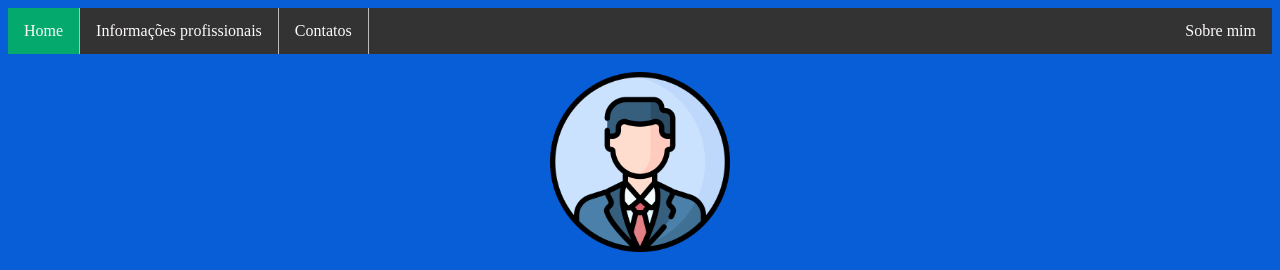
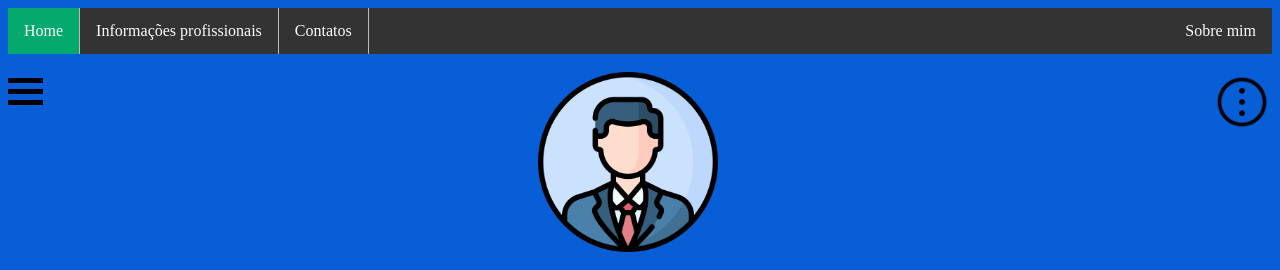
Before and after one commit to MiguelProgramas/Projeto-Curriculum-Vitae, a plain HTML site: page index.html in a window 1280 px wide. Shown: the top 270 px of the page. Drawn offline with Linux system fonts and the light colour scheme.

Commit message:
Dois ícones de menus foram adicionados: o de menu lateral (3 barras) e o menu de opções (3 bolinhas) usando extensivamente de CSS e marcação de 'div'.

```diff
--- a/index.html
+++ b/index.html
@@ -45,7 +45,7 @@ body {
     background-color: #085ed7;
 }
 /*O código do W3schools acaba aqui. */
-img {
+#Perfil {
     margin-left: auto;
     margin-right: auto;
     width:180px;
@@ -56,6 +56,22 @@ img {
 }
 h1 {
     text-align: center;
+}
+.Menu-esquerdo > div {
+    width: 35px;
+    height: 5px;
+    background-color: black;
+    margin: 6px 0;
+}
+.Menus > .Menu-esquerdo{
+    float:left;
+    clear:none;
+}
+#Opções {
+    width: 60px;
+}
+.Menus > .Menu-direito {
+    float:right;
 }
 </style>
 <body>
@@ -68,5 +84,15 @@ h1 {
     <li><a href="#contatos">Contatos</a></li>
     <li style="float:right"><a href="#sobre">Sobre mim</a></li>
 </ul><br>
-<img src="imagem de perfil.png" alt="Imagem de perfil">
+<div class="Menus">
+    <div class="Menu-esquerdo">
+        <div></div>
+        <div></div>
+        <div></div>
+    </div>
+    <div class="Menu-direito">
+        <img id="Opções" src="3 pontos ícone.png" alt="ícone de opções">
+    </div>
+</div>
+<img id="Perfil" src="imagem de perfil.png" alt="Imagem de perfil">
 <h1>Miguel Pereira Lima, a seu dispor</h1>
```
Also changed, not shown: 3 pontos ícone.png (added).
